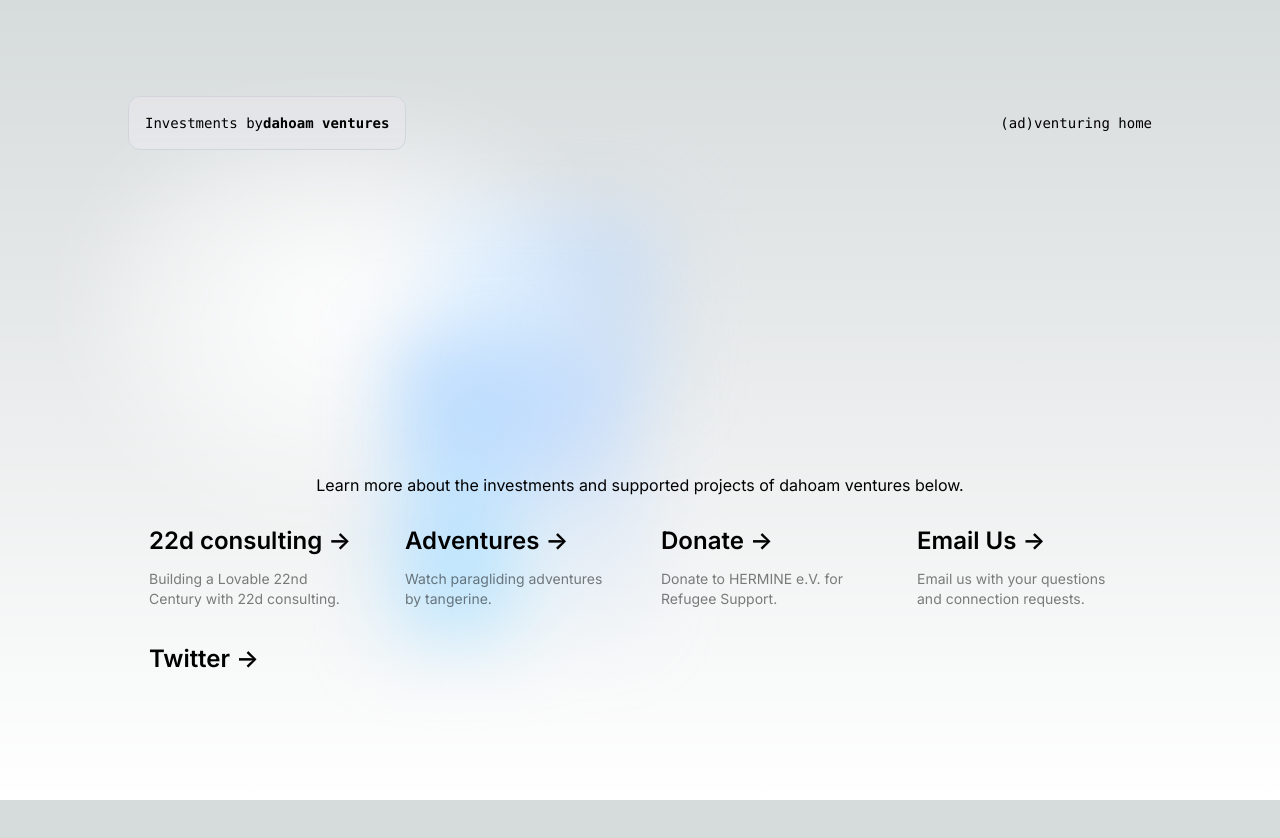
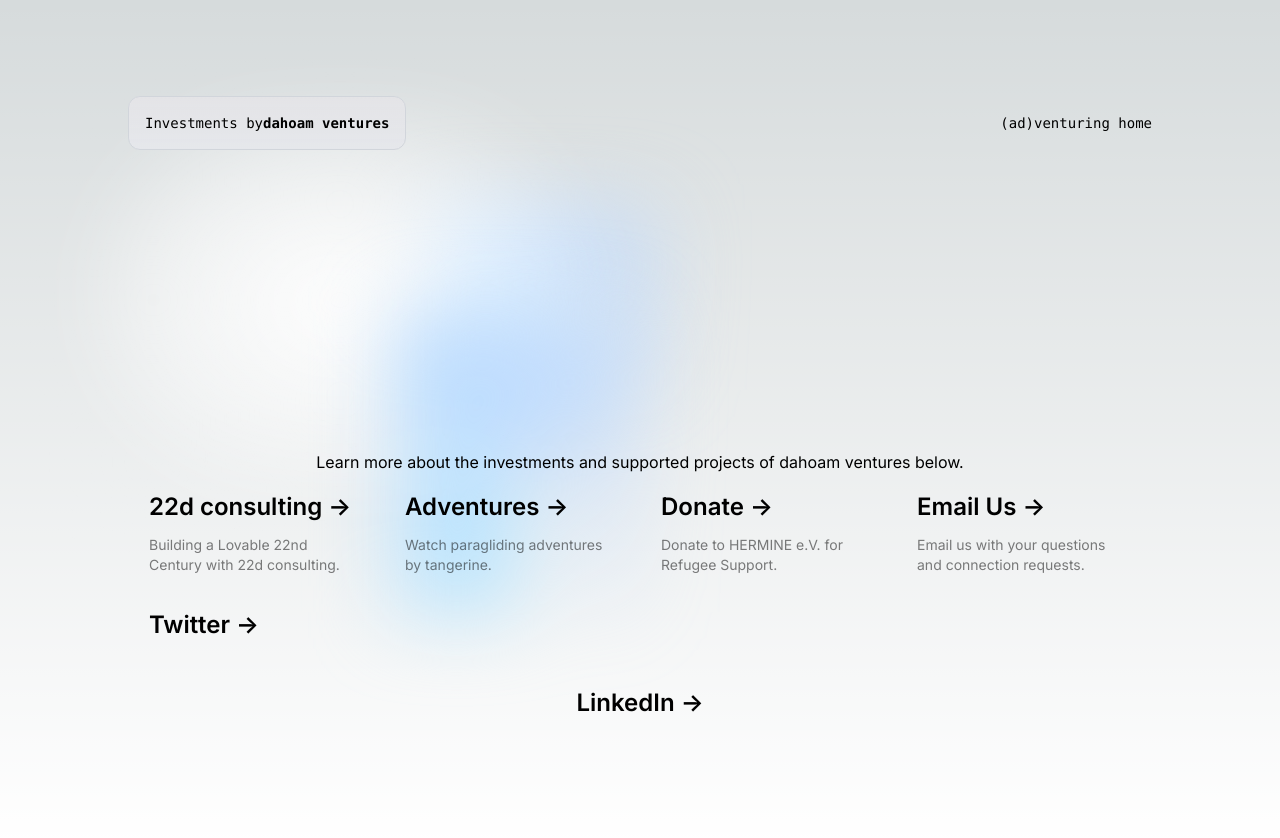
Before and after one commit to daallgeier/dahoam-ventures, a Next.js app: page / in a window 1280 px wide. Shown: the top 838 px of the page. Before the commit the page ends 800 px from the top, so only its background shows below. Built offline with nearby package versions, Linux system fonts and the light colour scheme.

Commit message:
add LinkedIn

```diff
--- a/app/page.tsx
+++ b/app/page.tsx
@@ -119,6 +119,21 @@ export default function Home() {
           </h2>
         </a>
       </div>
+      <a
+          href="https://linkedin.com/in/dominikkugelmann"
+          className="group rounded-lg border border-transparent px-5 py-4 transition-colors hover:border-gray-300 hover:bg-gray-100 hover:dark:border-neutral-700 hover:dark:bg-neutral-800/30"
+          target="_blank"
+          rel="noopener noreferrer"
+        >
+          <h2 className={`mb-3 text-2xl font-semibold`}>
+            LinkedIn{' '}
+            <span className="inline-block transition-transform group-hover:translate-x-1 motion-reduce:transform-none">
+              -&gt;
+            </span>
+          </h2>
+        </a>
+
+
     </main>
   )
 }
```
